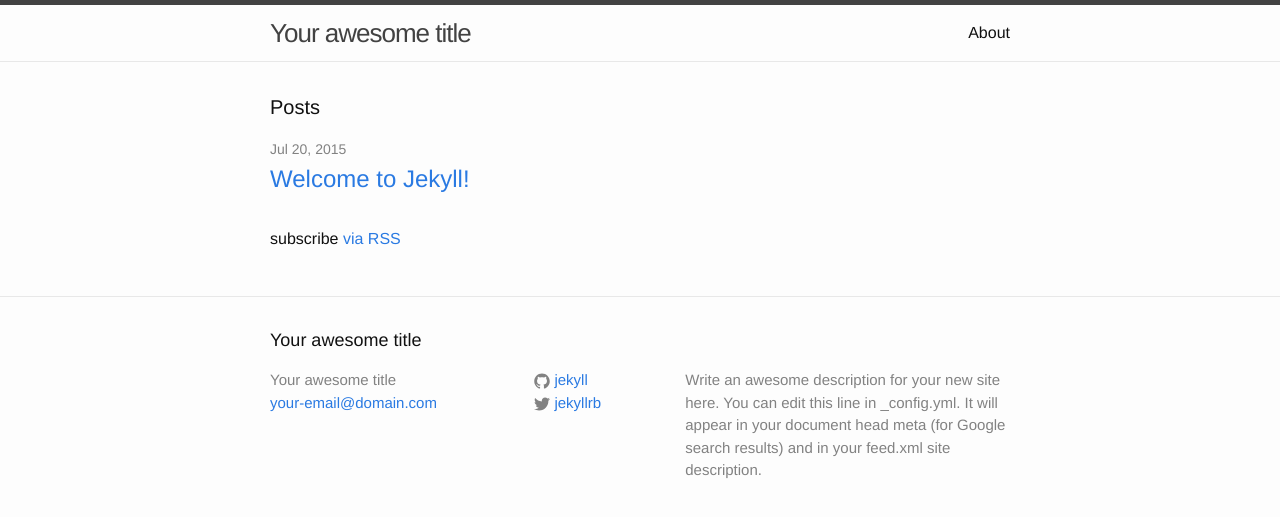
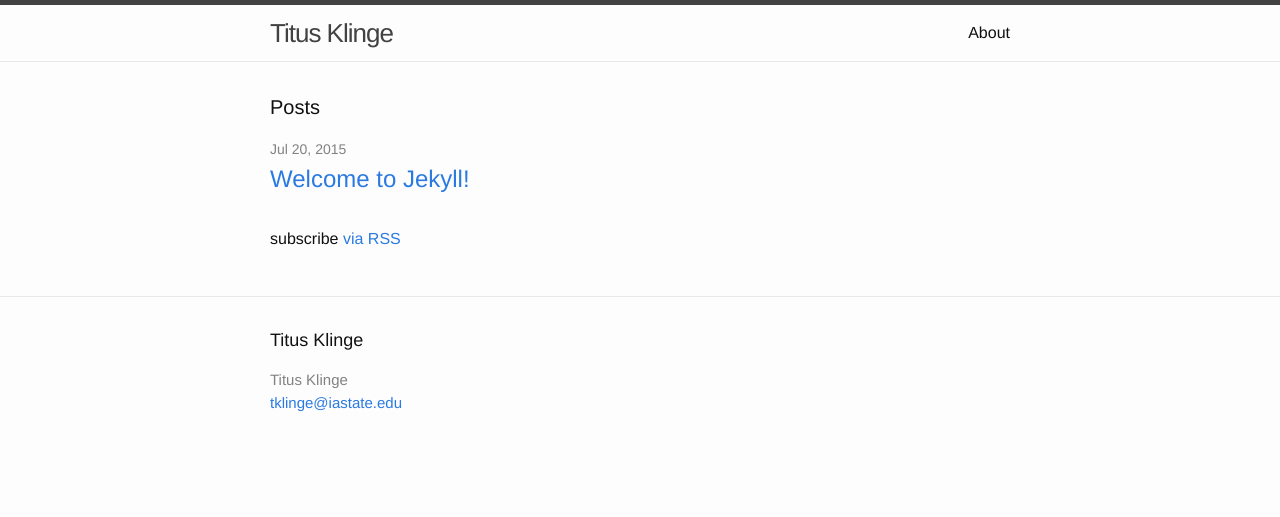
Before and after one commit to tklinge/tklinge.github.io, a Jekyll site: the page built from index.html, in a window 1280 px wide. Shown: the top 517 px of the page. Built offline with Jekyll 4.4.1, drawn with Linux system fonts in a browser that asks for light colours.

Commit message:
Updated my title and email address

```diff
--- a/_config.yml
+++ b/_config.yml
@@ -1,14 +1,14 @@
 # Site settings
-title: Your awesome title
-email: your-email@domain.com
-description: > # this means to ignore newlines until "baseurl:"
-  Write an awesome description for your new site here. You can edit this
-  line in _config.yml. It will appear in your document head meta (for
-  Google search results) and in your feed.xml site description.
+title: Titus Klinge
+email: tklinge@iastate.edu
+# description: > # this means to ignore newlines until "baseurl:"
+#   Write an awesome description for your new site here. You can edit this
+#   line in _config.yml. It will appear in your document head meta (for
+#   Google search results) and in your feed.xml site description.
 baseurl: "" # the subpath of your site, e.g. /blog/
 url: "http://yourdomain.com" # the base hostname & protocol for your site
-twitter_username: jekyllrb
-github_username:  jekyll
+# twitter_username: jekyllrb
+# github_username:  jekyll
 
 # Build settings
 markdown: kramdown
```
